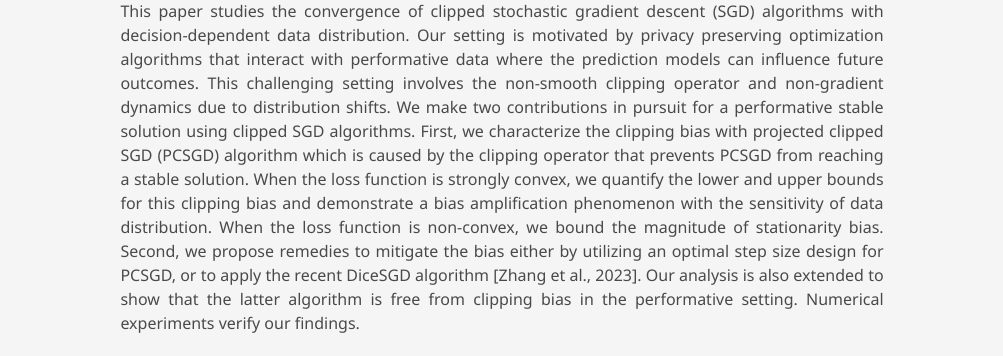
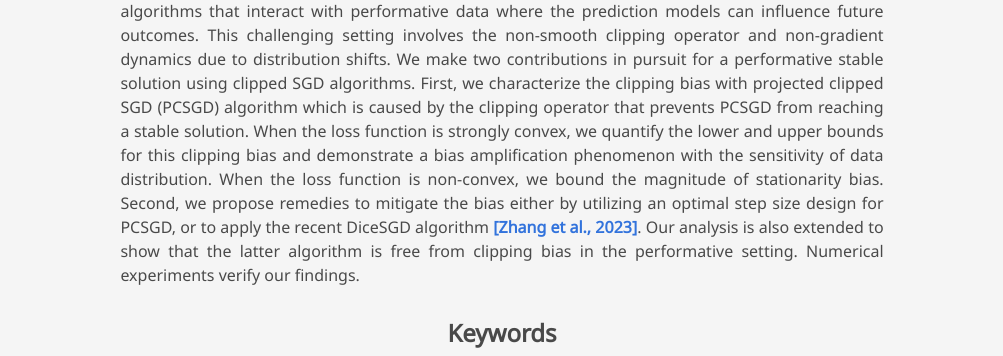
Before and after one commit to Qiang-CU/icml2025-clippingsgd, a plain HTML site: page index.html in a window 1280 px wide. Shown: the part 596-952 px from the top of the page, without its empty margins (138-1141 px from the left). Drawn offline with nearby package versions, Linux system fonts and the light colour scheme; some icons are missing; a web font is replaced by a local one.

Commit message:
Highlight Zhang et al. link, reduce space before abstract, update BibTeX

```diff
--- a/index.html
+++ b/index.html
@@ -131,14 +131,14 @@
   <!-- Teaser video section completely removed -->
 
   <!-- Paper abstract -->
-  <section class="section hero is-light">
+  <section class="section hero is-light" style="padding-top: 2rem; margin-top: -2rem;">
     <div class="container is-max-desktop">
       <div class="columns is-centered has-text-centered">
         <div class="column is-four-fifths">
           <h2 class="title is-3">Abstract</h2>
           <div class="content has-text-justified">
             <p>
-              This paper studies the convergence of clipped stochastic gradient descent (SGD) algorithms with decision-dependent data distribution. Our setting is motivated by privacy preserving optimization algorithms that interact with performative data where the prediction models can influence future outcomes. This challenging setting involves the non-smooth clipping operator and non-gradient dynamics due to distribution shifts. We make two contributions in pursuit for a performative stable solution using clipped SGD algorithms. First, we characterize the clipping bias with projected clipped SGD (PCSGD) algorithm which is caused by the clipping operator that prevents PCSGD from reaching a stable solution. When the loss function is strongly convex, we quantify the lower and upper bounds for this clipping bias and demonstrate a bias amplification phenomenon with the sensitivity of data distribution. When the loss function is non-convex, we bound the magnitude of stationarity bias. Second, we propose remedies to mitigate the bias either by utilizing an optimal step size design for PCSGD, or to apply the recent DiceSGD algorithm <a href="https://arxiv.org/pdf/2311.14632" target="_blank">[Zhang et al., 2023]</a>. Our analysis is also extended to show that the latter algorithm is free from clipping bias in the performative setting. Numerical experiments verify our findings.
+              This paper studies the convergence of clipped stochastic gradient descent (SGD) algorithms with decision-dependent data distribution. Our setting is motivated by privacy preserving optimization algorithms that interact with performative data where the prediction models can influence future outcomes. This challenging setting involves the non-smooth clipping operator and non-gradient dynamics due to distribution shifts. We make two contributions in pursuit for a performative stable solution using clipped SGD algorithms. First, we characterize the clipping bias with projected clipped SGD (PCSGD) algorithm which is caused by the clipping operator that prevents PCSGD from reaching a stable solution. When the loss function is strongly convex, we quantify the lower and upper bounds for this clipping bias and demonstrate a bias amplification phenomenon with the sensitivity of data distribution. When the loss function is non-convex, we bound the magnitude of stationarity bias. Second, we propose remedies to mitigate the bias either by utilizing an optimal step size design for PCSGD, or to apply the recent DiceSGD algorithm <a href="https://arxiv.org/pdf/2311.14632" target="_blank" style="color: #3273dc; font-weight: bold;">[Zhang et al., 2023]</a>. Our analysis is also extended to show that the latter algorithm is free from clipping bias in the performative setting. Numerical experiments verify our findings.
             </p>
 
             <h3 class="title is-4 has-text-centered">Keywords</h3>
```
